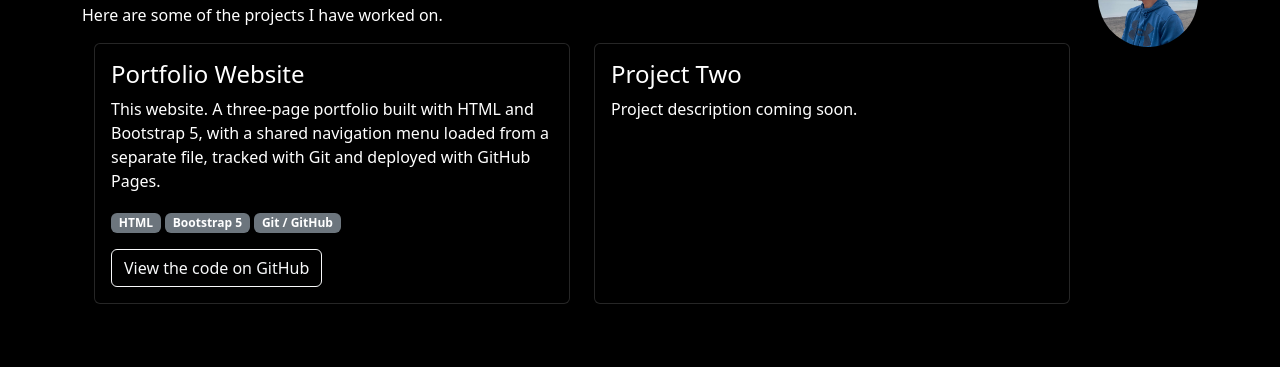
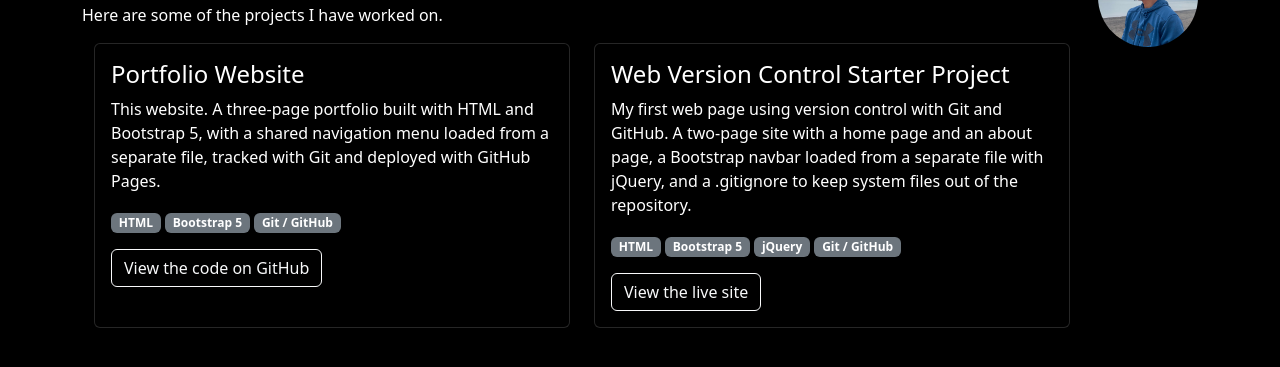
Before and after one commit to JoshHarris84/M02-Josh-Harris-Portfolio, a plain HTML site: page projects.html in a window 1280 px wide. Shown: the part 133-500 px from the top of the page. Drawn offline with nearby package versions, Linux system fonts and the light colour scheme.

Commit message:
worked on website

```diff
--- a/projects.html
+++ b/projects.html
@@ -69,12 +69,27 @@
         </article>
       </div>
 
-      <!-- TODO: replace this placeholder with a real second project -->
+      <!-- Second project: my first site built with Git and GitHub -->
       <div class="col-md-6">
         <article class="card h-100">
           <div class="card-body">
-            <h2 class="card-title h4">Project Two</h2>
-            <p class="card-text">Project description coming soon.</p>
+            <h2 class="card-title h4">Web Version Control Starter Project</h2>
+            <p class="card-text">
+              My first web page using version control with Git and GitHub. A two-page
+              site with a home page and an about page, a Bootstrap navbar loaded from a
+              separate file with jQuery, and a .gitignore to keep system files out of
+              the repository.
+            </p>
+            <!-- Badges show the tools used for the project -->
+            <p>
+              <span class="badge text-bg-secondary">HTML</span>
+              <span class="badge text-bg-secondary">Bootstrap 5</span>
+              <span class="badge text-bg-secondary">jQuery</span>
+              <span class="badge text-bg-secondary">Git / GitHub</span>
+            </p>
+            <a class="btn btn-outline-light" href="https://joshharris84.github.io/web-version-control-starter-project/">
+              View the live site
+            </a>
           </div>
         </article>
       </div>
```
